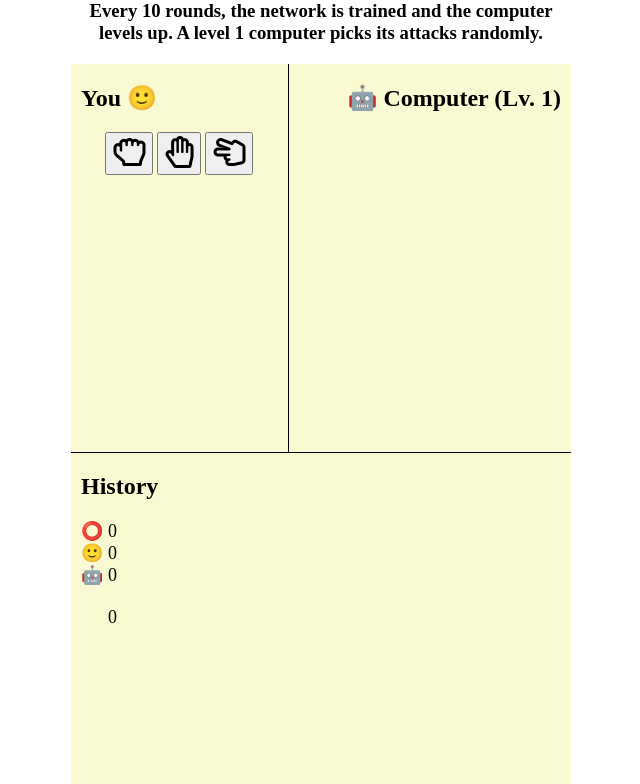
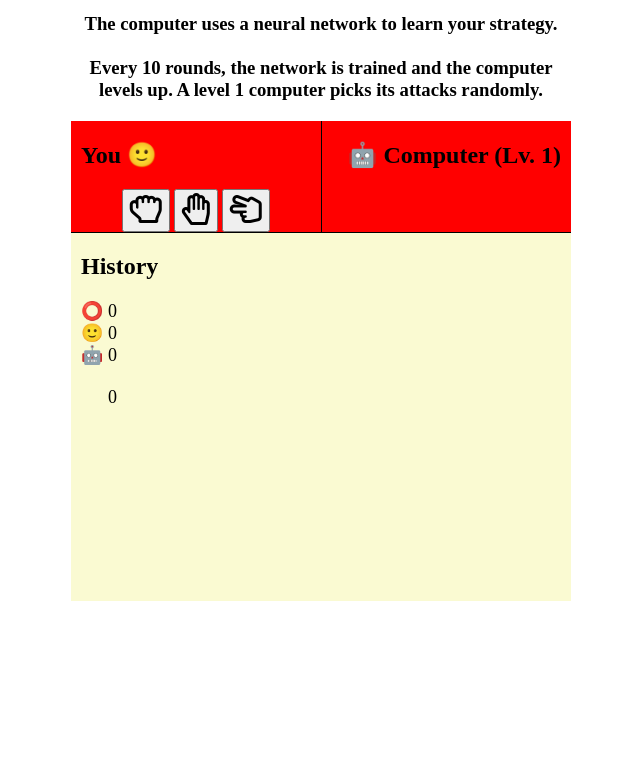
Before and after one commit to benwiz/learn, a website built with webpack: page index.html in a window 1280 px wide. Shown: the part 124-908 px from the top of the page, without its empty margins (327-967 px from the left). After the commit the page ends 820 px from the top, so only its background shows below. Built offline with nearby package versions, Linux system fonts and the light colour scheme.

Commit message:
use flexbox

```diff
--- a/index.html
+++ b/index.html
@@ -29,6 +29,8 @@
 </head>
 
 <body>
+  <h1>Rock Paper Scissors</h1>
+
   <div id="links">
     <a href="https://benwiz.io/"><i class="fas fa-home"></i></a>
     <a href="https://github.com/benwiz/rock-paper-scissors-ai/"><i class="fab fa-github"></i></a>
@@ -40,6 +42,7 @@
     A level 1 computer picks its attacks randomly.
   </h3>
   <div id="game">
+    <div id="players">
       <div id="player" class="board-piece">
         <h2>You 🙂</h2>
         <button id="rock" value="0"><i class="far fa-hand-rock"></i></button>
@@ -51,6 +54,8 @@
         <h2>🤖 Computer (Lv. <span>1</span>)</h2>
         <p><i></i><span></span></p>
       </div>
+    </div>
+
     <div id="score" class="board-piece">
       <h2>History</h2>
       <p></p>
--- a/src/scss/index.scss
+++ b/src/scss/index.scss
@@ -4,6 +4,7 @@ body {
   width: 100%;
 }
 
+h1,
 h3 {
   width: 90%;
   max-width: 500px;
@@ -14,13 +15,15 @@ h3 {
 
 #game {
   width: 90%;
-  height: 90%;
+  height: 60%;
   max-width: 500px;
   margin: auto;
+  margin-bottom: 50px;
 
-  display: grid;
-  grid-template-columns: auto auto;
-  grid-template-rows: auto auto auto;
+  // display: grid;
+  // grid-template-columns: auto auto;
+  // grid-template-rows: auto auto auto;
+  // justify-items: stretch;
 
   background-color: lightgoldenrodyellow;
 
@@ -34,11 +37,15 @@ h3 {
     font-size: xx-large;
   }
 
+  #players {
+    width: 100%;
+    background-color: red;
+    display: flex;
+
     #player {
-    grid-row: 1 / span 2;
-    grid-column: 1 / span 1;
       border-right: 1px solid black;
       text-align: center;
+      width: 50%;
       // background-color: lightgreen;
 
       h2 {
@@ -53,10 +60,10 @@ h3 {
         }
       }
     }
+  }
 
   #agent {
-    grid-row: 1 / span 2;
-    grid-column: 2 / span 1;
+    width: 50%;
     // background-color: lightblue;
 
     h2 {
@@ -65,8 +72,8 @@ h3 {
   }
 
   #score {
-    grid-row: 3 / span 1;
-    grid-column: 1 / span 2;
+    // grid-row: 3 / span 1;
+    // grid-column: 1 / span 2;
     border-top: 1px solid black;
     // background-color: lightgoldenrodyellow;
 
```
Also changed, not shown: dist/css/index.css. Lines whose indentation alone changed are shown as unchanged.
